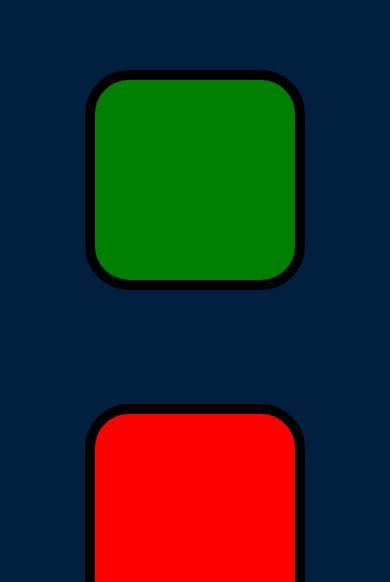
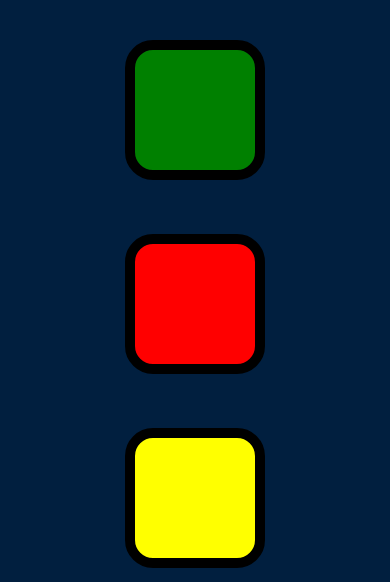
Before and after one commit to rodrigoalbernaz/SimonDice, a plain HTML site: page index.html in a window 390 px wide. Shown: the part 262-844 px from the top of the page. Drawn offline with nearby package versions, Linux system fonts and the light colour scheme.

Commit message:
fixed mobile

```diff
--- a/styles.css
+++ b/styles.css
@@ -69,10 +69,10 @@ body {
 
 
   .btn {
-    margin: 55px;
+    margin: 25px;
     display: inline-block;
-    height: 200px;
-    width: 200px;
+    height: 120px;
+    width: 120px;
     border: 10px solid black;
     border-radius: 20%;
   }
```
